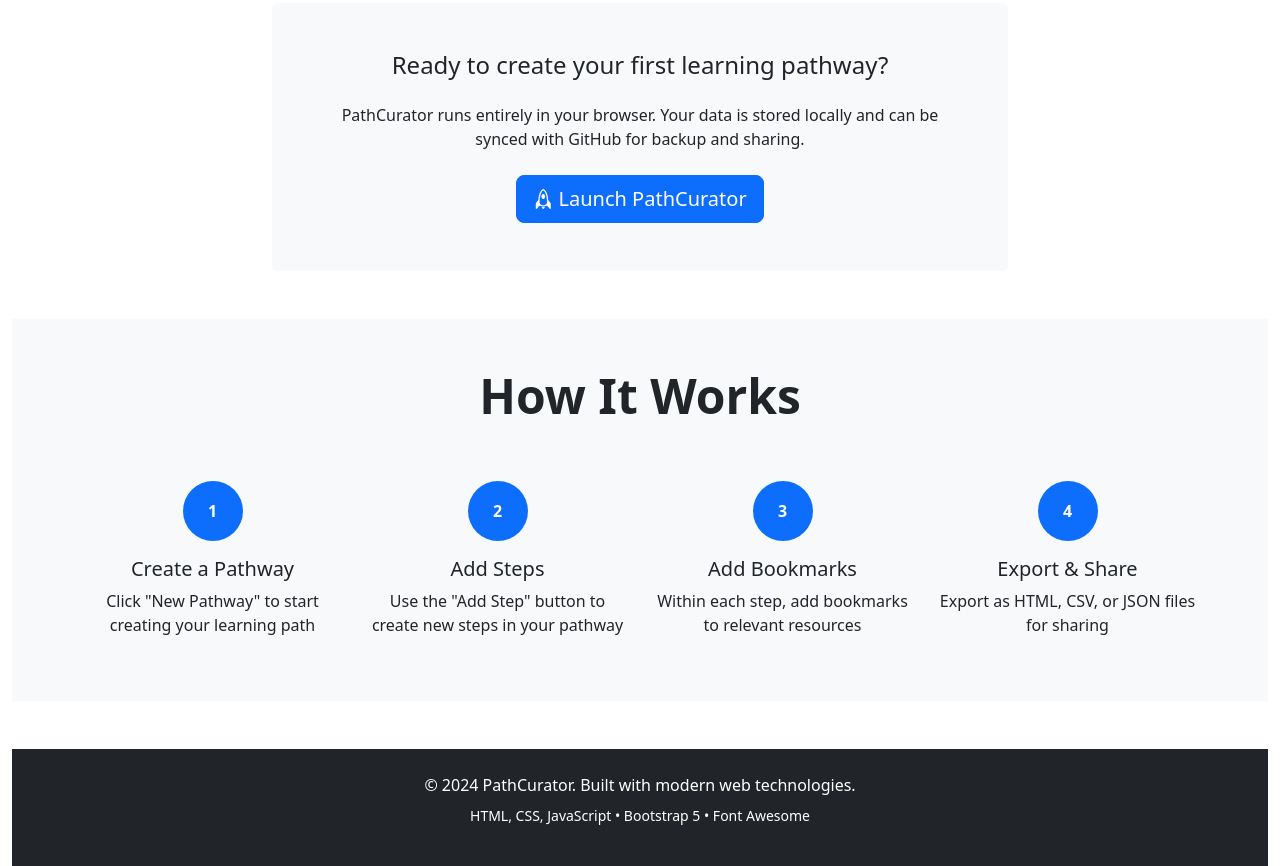
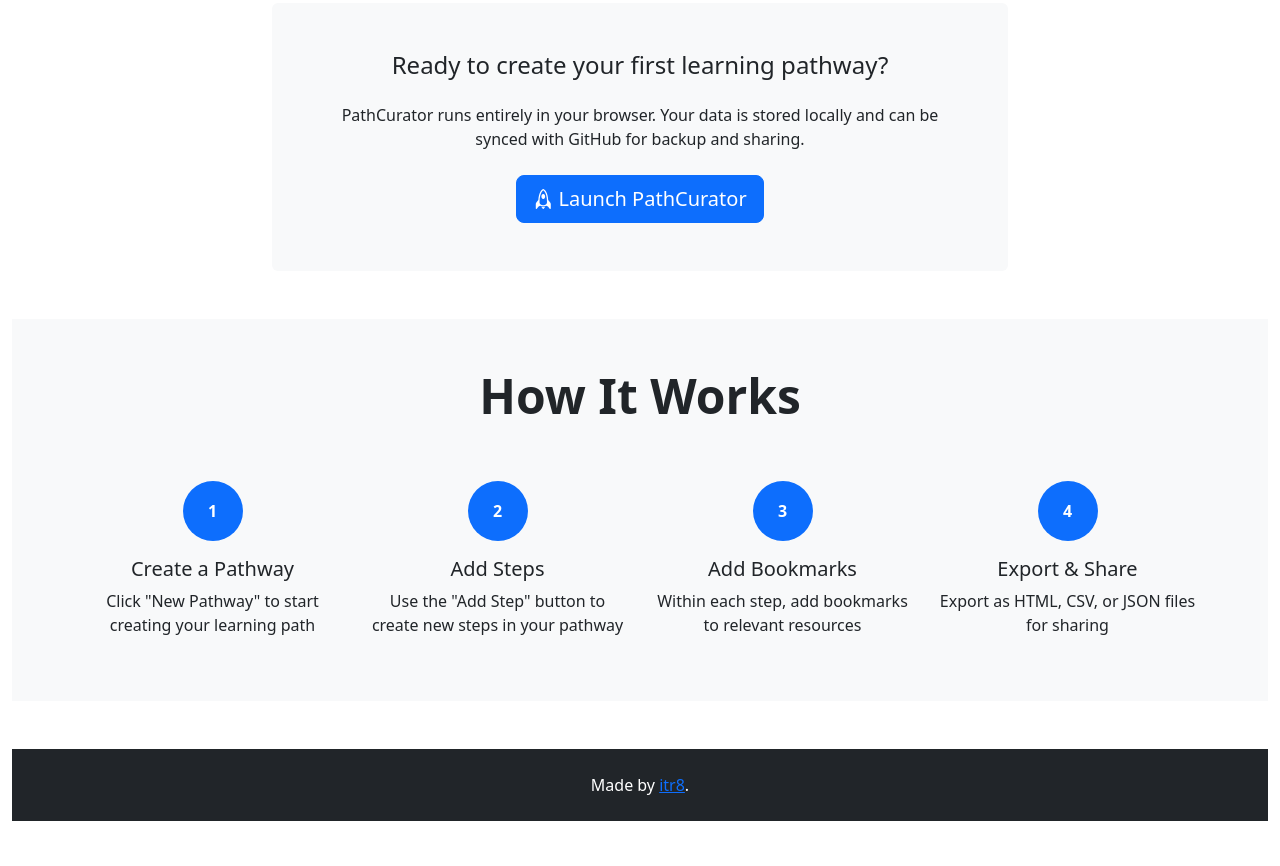
Before and after one commit to itr8tech/pathcurator, a browser extension: page index.html in a window 1280 px wide. Shown: the part 1347-2213 px from the top of the page. After the commit the page ends 2168 px from the top, so only its background shows below. Drawn offline with nearby package versions, Linux system fonts and the light colour scheme.

Commit message:
Tweak layout; add link to itr8.

```diff
--- a/index.html
+++ b/index.html
@@ -25,6 +25,7 @@
                 </div>
             </div>
         </nav>
+    </div>
 
         <!-- Hero Section -->
         <section class="hero-section bg-primary text-white" style="padding-top: 80px; min-height: 60vh;">
@@ -51,7 +52,7 @@
                 </div>
             </div>
         </section>
-
+<div class="container-fluid">
         <!-- Features Section -->
         <section id="features" class="py-5 bg-light">
             <div class="container">
@@ -195,8 +196,8 @@
         <!-- Footer -->
         <footer class="bg-dark text-white py-4 mt-5">
             <div class="container text-center">
-                <p class="mb-0">&copy; 2024 PathCurator. Built with modern web technologies.</p>
-                <p class="small mt-2">HTML, CSS, JavaScript • Bootstrap 5 • Font Awesome</p>
+                <p class="mb-0">Made by <a href="https://itr8.tech">itr8</a>.</p>
+
             </div>
         </footer>
     </div>
```
